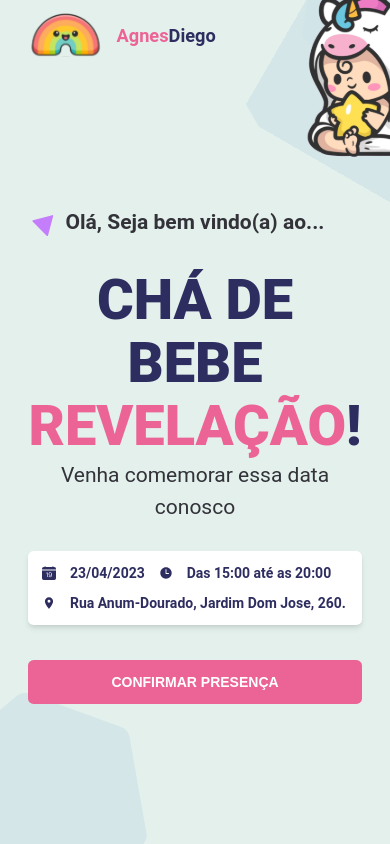
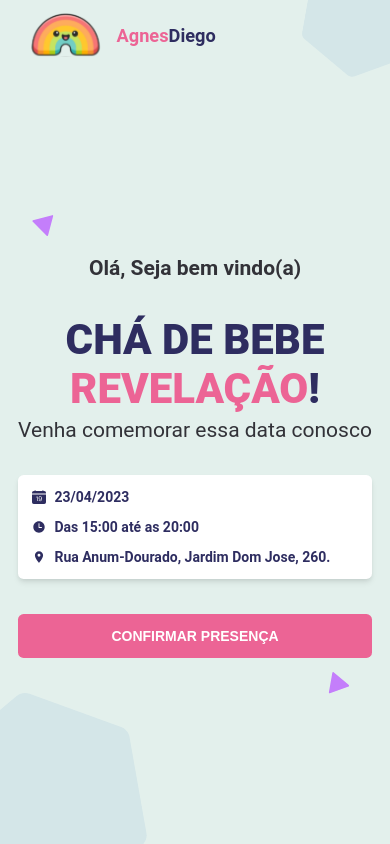
Before and after one commit to GuilhermeMota20/ChaRevelacao, a React (Vite) app: page / in a window 390 px wide. Built offline with nearby package versions, Linux system fonts and the light colour scheme.

Commit message:
ajuste de estilos

```diff
--- a/src/App.tsx
+++ b/src/App.tsx
@@ -10,14 +10,14 @@ function App() {
     <>
       <main className={styles.contentContainer}>
         <section className={styles.hero}>
-          <span>Olá, Seja bem vindo(a) ao...</span>
+          <span>Olá, Seja bem vindo(a)</span>
           <h1 className={styles.primaryText}>CHÁ DE BEBE <br /> <span>REVELAÇÃO</span>!</h1>
 
           <div>
             <p>Venha comemorar essa data conosco</p>
 
             <div className={styles.locationContainer}>
-              <div>
+              {/* <div> */}
                 <span>
                   <BsCalendarDateFill className={styles.icon} />
                   23/04/2023
@@ -26,7 +26,7 @@ function App() {
                   <IoTime className={styles.icon} />
                   Das 15:00 até as 20:00
                 </span>
-              </div>
+              {/* </div> */}
               <a href="https://goo.gl/maps/vsX4sk1CjNqq6Zgv5" target={'_blank'}>
                 <span>
                   <MdLocationOn className={styles.icon} />
--- a/src/home.module.scss
+++ b/src/home.module.scss
@@ -17,7 +17,7 @@
         }
 
         h1.primaryText {
-            font-size: 4rem;
+            font-size: 4.5rem;
             line-height: 4.5rem;
             font-weight: 900;
             margin-top: 2.5rem;
@@ -53,7 +53,7 @@
             span {
                 display: flex;
                 align-items: center;
-                gap: 1rem;
+                gap: .6rem;
                 color: var(--darkBlue-500);
                 font-weight: bold;
                 font-size: 1rem;
@@ -138,8 +138,8 @@
     .contentContainer {
         display: flex;
         flex-direction: column;
-        // margin-top: 8rem;
         justify-content: center;
+        padding: 0 1rem;
 
         .hero {
             display: flex;
@@ -147,27 +147,16 @@
             justify-content: center;
             align-items: center;
             text-align: center;
+            width: 100%;
 
-            h1 {
+            h1.primaryText {
                 font-size: 3rem;
                 line-height: initial;
             }
         }
 
         &>.teste {
-            position: absolute;
-            right: -7rem;
-            top: -2rem;
-
-            &::after {
-                height: 15rem;
-                width: 15rem;
-            }
-
-            & .imgBabyChar {
-                width: 18rem;
-            }
-            // display: none !important;
+            display: none !important;
         }
     }
 }
--- a/src/styles/global.scss
+++ b/src/styles/global.scss
@@ -40,6 +40,8 @@ html, body {
 body {
     background-color: var(--gray-100);
     color: var(--gray-700);
+    // height: 100%;
+    // width: 100%;
     position: relative;
 }
 
```
